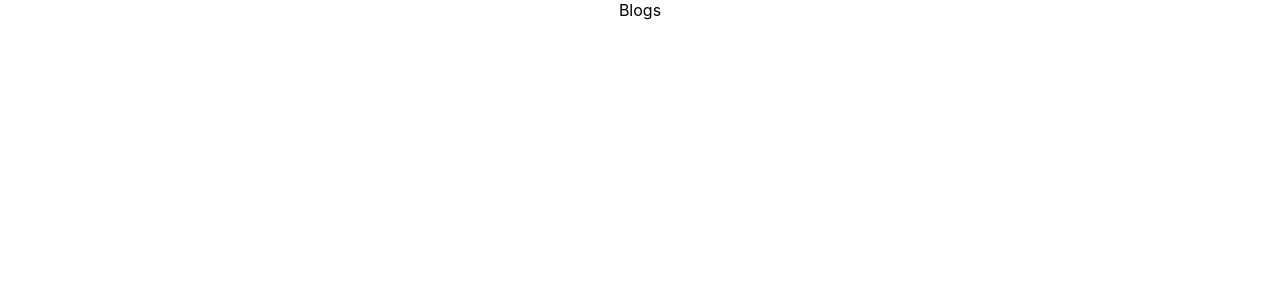
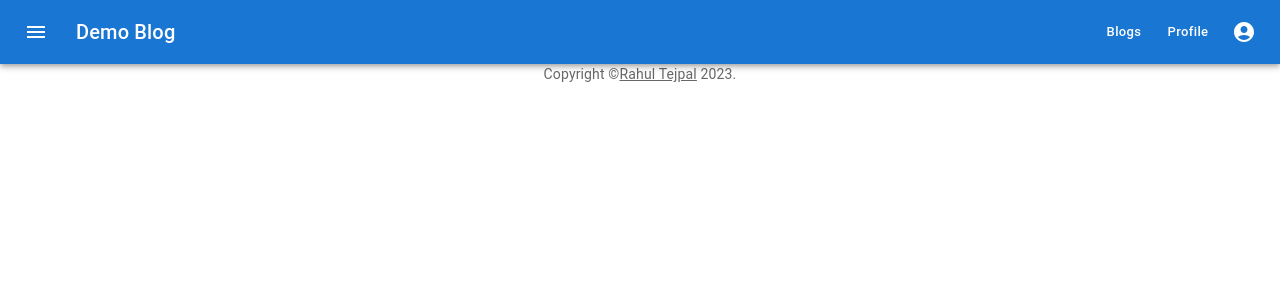
Before and after one commit to RahulTejpal/NewBlog, a React (Create React App) app in the folder client/: page /blogs in a window 1280 px wide. Shown: the top 300 px of the page. Built offline with nearby package versions, Linux system fonts and the light colour scheme; sample sign-in values are in the browser's storage.

Commit message:
Header Page

```diff
--- /dev/null
+++ b/client/src/components/Header.jsx
@@ -0,0 +1,190 @@
+import * as React from 'react';
+import AppBar from '@mui/material/AppBar';
+import Box from '@mui/material/Box';
+import Toolbar from '@mui/material/Toolbar';
+import IconButton from '@mui/material/IconButton';
+import Typography from '@mui/material/Typography';
+import Badge from '@mui/material/Badge';
+import MenuItem from '@mui/material/MenuItem';
+import Menu from '@mui/material/Menu';
+import MenuIcon from '@mui/icons-material/Menu';
+import AccountCircle from '@mui/icons-material/AccountCircle';
+import MailIcon from '@mui/icons-material/Mail';
+import NotificationsIcon from '@mui/icons-material/Notifications';
+import MoreIcon from '@mui/icons-material/MoreVert';
+import { useNavigate } from 'react-router-dom';
+
+
+import BookIcon from '@mui/icons-material/Book';
+import PersonIcon from '@mui/icons-material/Person';
+import LogoutIcon from '@mui/icons-material/Logout';
+import { Button } from '@mui/material';
+
+const authenticated = ['Blogs', 'Profile']
+
+
+
+export default function PrimarySearchAppBar() {
+  const navigate  = useNavigate();
+  const [anchorEl, setAnchorEl] = React.useState(null);
+  const [mobileMoreAnchorEl, setMobileMoreAnchorEl] =
+    React.useState(null);
+
+  const isMenuOpen = Boolean(anchorEl);
+  const isMobileMenuOpen = Boolean(mobileMoreAnchorEl);
+
+  const handleProfileMenuOpen = (event) => {
+    setAnchorEl(event.currentTarget);
+  };
+
+  const handleMobileMenuClose = () => {
+    setMobileMoreAnchorEl(null);
+  };
+
+  const handleMenuClose = () => {
+    setAnchorEl(null);
+    handleMobileMenuClose();
+  };
+
+  const handleMobileMenuOpen = (event) => {
+    setMobileMoreAnchorEl(event.currentTarget);
+  };
+
+  const handleLogout = () =>{
+    handleMenuClose();
+    //logoutUser();
+    navigate('/login');
+    //clearBlogs()
+  }
+
+  const menuId = 'primary-search-account-menu';
+  const renderMenu = (
+    <Menu
+      anchorEl={anchorEl}
+      anchorOrigin={{
+        vertical: 'top',
+        horizontal: 'right',
+      }}
+      id={menuId}
+      keepMounted
+      transformOrigin={{
+        vertical: 'top',
+        horizontal: 'right',
+      }}
+      open={isMenuOpen}
+      onClose={handleMenuClose}
+    >
+
+      <MenuItem onClick={handleLogout}>Logout</MenuItem>
+    </Menu>
+  );
+
+  const mobileMenuId = 'primary-search-account-menu-mobile';
+  const renderMobileMenu = (
+    <Menu
+      anchorEl={mobileMoreAnchorEl}
+      anchorOrigin={{
+        vertical: 'top',
+        horizontal: 'right',
+      }}
+      id={mobileMenuId}
+      keepMounted
+      transformOrigin={{
+        vertical: 'top',
+        horizontal: 'right',
+      }}
+      open={isMobileMenuOpen}
+      onClose={handleMobileMenuClose}
+    >
+      <MenuItem onClick={() => navigate('/blogs')}>
+        <IconButton size="large" color="inherit">
+            <BookIcon />
+        </IconButton>
+        <p>Blogs</p>
+      </MenuItem>
+      <MenuItem onClick={() => navigate('/profile')}>
+        <IconButton
+          size="large"
+          color="inherit"
+        >
+
+            <PersonIcon />
+
+        </IconButton>
+        <p>Profile</p>
+      </MenuItem>
+      <MenuItem onClick={handleLogout}>
+        <IconButton
+          size="large"
+          color="inherit"
+        >
+          <LogoutIcon />
+        </IconButton>
+        <p>Logout</p>
+      </MenuItem>
+    </Menu>
+  );
+
+  return (
+    <Box sx={{ flexGrow: 1 }}>
+      <AppBar position="static">
+        <Toolbar>
+          <IconButton
+            size="large"
+            edge="start"
+            color="inherit"
+            aria-label="open drawer"
+            sx={{ mr: 2 }}
+          >
+            <MenuIcon />
+          </IconButton>
+          <Typography
+            variant="h6"
+            noWrap
+            component="div"
+            sx={{ display: { xs: 'none', sm: 'block' } }}
+          >
+            Demo Blog
+          </Typography>
+          <Box sx={{ flexGrow: 1 }} />
+          <Box sx={{ display: { xs: 'none', md: 'flex' } }}>
+          {authenticated.map(page => (
+                        <Button key={page} variant='text'
+                        sx={{my: 2,color: 'white', display: 'block'}}
+                        onClick={() => navigate(`/${page.toLowerCase()}`)}>
+                            {page}
+                </Button>
+            ))}
+
+
+            <IconButton
+              size="large"
+              edge="end"
+              aria-label="account of current user"
+              aria-controls={menuId}
+              aria-haspopup="true"
+              onClick={handleProfileMenuOpen}
+              color="inherit"
+            >
+              <AccountCircle />
+            </IconButton>
+          </Box>
+          <Box sx={{ display: { xs: 'flex', md: 'none' } }}>
+            <IconButton
+              size="large"
+              aria-label="show more"
+              aria-controls={mobileMenuId}
+              aria-haspopup="true"
+              onClick={handleMobileMenuOpen}
+              color="inherit"
+            >
+              <MoreIcon />
+            </IconButton>
+          </Box>
+        </Toolbar>
+      </AppBar>
+      {renderMobileMenu}
+      {renderMenu}
+    </Box>
+  );
+}
--- a/client/src/components/MainContainer.jsx
+++ b/client/src/components/MainContainer.jsx
@@ -1,7 +1,15 @@
 import React from 'react'
+import Copyright from './Copyright'
+import SimpleBar from 'simplebar-react';
 
-export default function MainContainer() {
+import Header from './Header'
+
+export default function MainContainer(props) {
   return (
-    <div>MainContainer</div>
+    <SimpleBar style={{maxHeight: '100vh'}} forceVisible='y' autoHide={false}>
+    <Header/>
+        {props.children}
+        <Copyright/>
+    </SimpleBar>
   )
 }
--- a/client/src/index.js
+++ b/client/src/index.js
@@ -3,7 +3,7 @@
 import './index.css';
 import App from './App';
 import 'react-toastify/dist/ReactToastify.css';
-//import 'simplebar/dist/simplebar.min.css'
+import 'simplebar-react/dist/simplebar.min.css';
 
 import {ThemeProvider} from '@mui/material/styles'
 import lightTheme from './pages/themes/lightTheme';
--- a/client/src/pages/BlogList.jsx
+++ b/client/src/pages/BlogList.jsx
@@ -1,7 +1,11 @@
 import React from 'react'
+
+import MainContainer from '../components/MainContainer'
 
 export default function BlogList(){
     return(
-        <div>Blogs</div>
+        <MainContainer>
+
+        </MainContainer>
     )
 }
```
Also changed, not shown: 2 other files (tests, documents, lock files or other folders).
